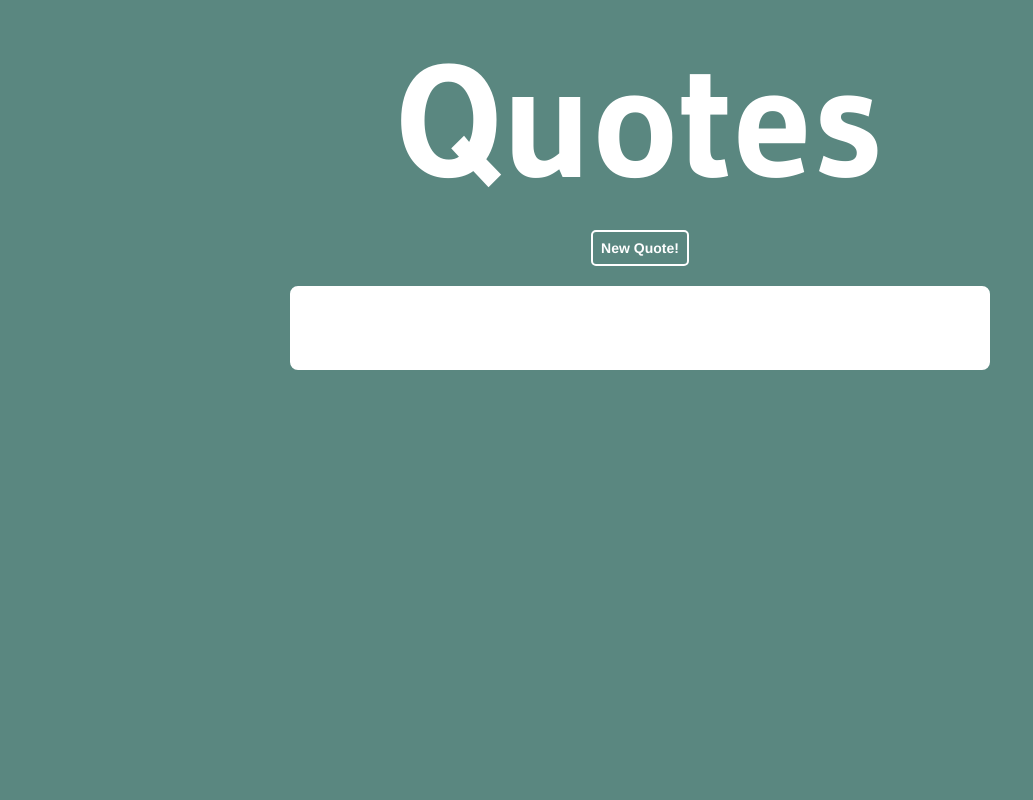
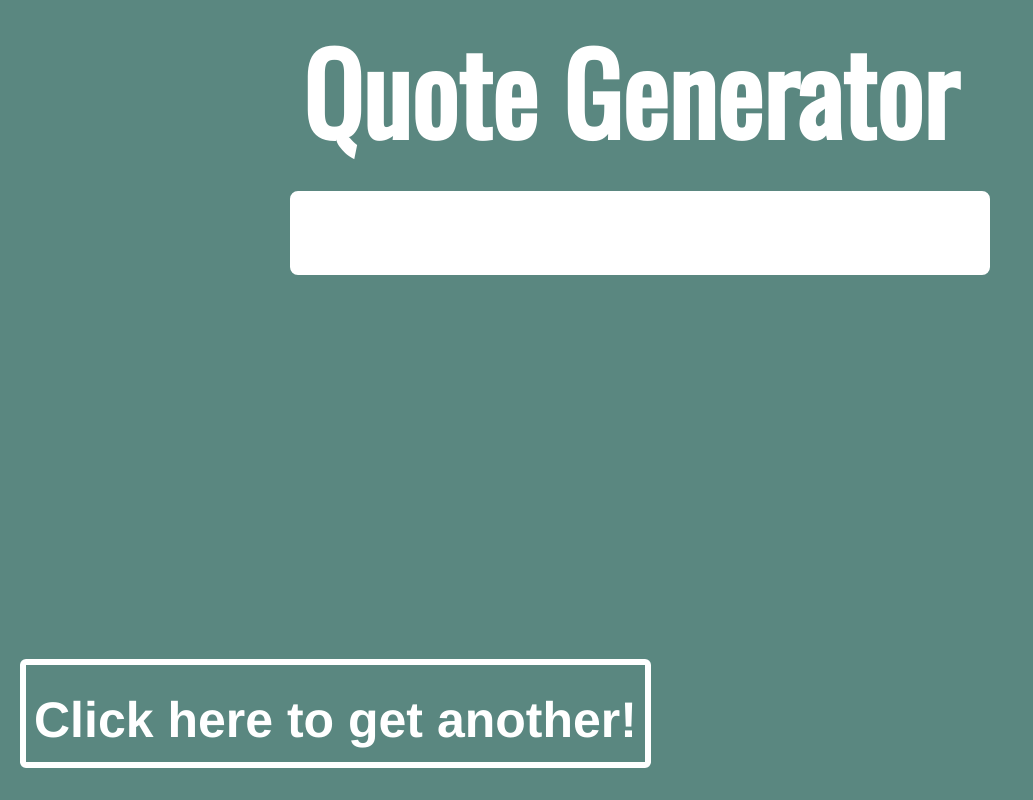
Before and after one commit to stephaniejue/quote_generator, a plain HTML site: page QuoteGenerator.html in a window 1280 px wide. Shown: the whole page, without its empty margins (0-1033 px from the left). Drawn offline with nearby package versions, Linux system fonts and the light colour scheme; no server answers; a web font is replaced by a local one.

Commit message:
Changed title and get-quote button

```diff
--- a/QuoteGenerator.html
+++ b/QuoteGenerator.html
@@ -18,7 +18,7 @@
   <script src="https://maxcdn.bootstrapcdn.com/bootstrap/3.3.7/js/bootstrap.min.js" integrity="sha384-Tc5IQib027qvyjSMfHjOMaLkfuWVxZxUPnCJA7l2mCWNIpG9mGCD8wGNIcPD7Txa" crossorigin="anonymous"></script>
 
   <!-- link to CSS -->
-  <link href="https://fonts.googleapis.com/css?family=Cormorant+Garamond|Crimson+Text|Maitree|Assistant:200|Josefin+Sans|Yrsa|Passion+One|Gudea:700|Asap:700" rel="stylesheet">
+  <link href="https://fonts.googleapis.com/css?family=Cormorant+Garamond|Crimson+Text|Maitree|Assistant:200|Josefin+Sans|Yrsa|Passion+One|Gudea:700|Asap:700|Oswald" rel="stylesheet">
   <link rel="stylesheet" type="text/css" href="my_jquery_quote.css">
 
 
@@ -30,9 +30,8 @@
   <div class="container-fluid">
     <div class="row">
       <div class="col-12-7 text-center">
-        <!-- <h2 class="header">Quote Generator</h2> -->
-        <h1>Quotes</h1>
-        <strong><button id="get-quote" class="color1">New Quote!</button></strong>
+        <h1>Quote Generator</h1>
+
 
 
       </div>
@@ -73,14 +72,19 @@
             </div>
           </div>
       </div>
-      <div class="col-md-1 ">
-      </div>
+
     </div>
 
 
 </div>
 </body>
 <footer id="footer">
-
+  <div class="row">
+    <div class="col-md-12 text-center">
+      <strong>
+        <button id="get-quote" class="color1">Click here to get another!</button>
+      </strong>
+    </div>
+  </div>
 </footer>
 </html>
--- a/my_jquery_quote.css
+++ b/my_jquery_quote.css
@@ -8,7 +8,7 @@ font-family: 'Reenie Beanie', cursive;
 font-family: 'Zeyada', cursive;*/
 
 body {
-  text-align: center;
+  /*text-align: center;*/
 }
 
 .quotebox {
@@ -62,10 +62,13 @@ button {
   border: none;
 }
 #get-quote {
-  padding: 6px 8px 6px 8px;
-  border: 2px solid white;
-  border-radius: 5px;
+  margin-top: 20px;
+  margin-bottom: 20px;
+  padding: 20px 8px 6px 8px;
+  border: 6px solid white;
+  border-radius: 6px;
   color: white;
+  font-size: 50px;
 }
 #tweetBtn {
   text-align: right;
@@ -74,13 +77,14 @@ button {
 h1 {
   margin-top: 30px;
   margin-bottom: 20px;
+  margin-right: 20px;
   font-weight: bolder;
-  font-size: 160px;
+  font-size: 110px;
   color: white;
-  font-family: 'Gudea', sans-serif;
-  z-index: 1; position:relative;
+  font-family: 'Oswald', sans-serif;
+  /*z-index: 1; position:relative;*/
   border-radius: 7px;
-  border: 2px solid transparent;
+  /*border: 2px solid transparent;*/
   color: white;
 }
 
@@ -166,7 +170,7 @@ h1 {
 
 
 #footer {
-  position:absolute;
+  position: absolute;
   left: 20px;
   bottom:12px;
 }
@@ -186,18 +190,18 @@ h1 {
       margin-bottom: -125px;
     }*/
     button:hover{
-      background-size: 50px;
+      /*background-size: 50px;*/
     }
     button {
-      background-size: 50px;
+      /*background-size: 50px;*/
     }
     #get-quote {
-      width: 55px;
-      height: 55px;
+      /*width: 55px;
+      height: 55px;*/
     }
     h1 {
-      margin-top: 30px;
-      margin-bottom: 20px;
+      /*margin-top: 30px;
+      margin-bottom: 20px;*/
       font-weight: bolder;
       font-size: 130px;
     }
```
